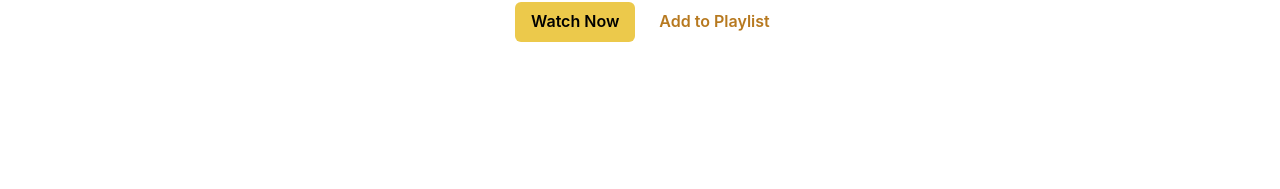
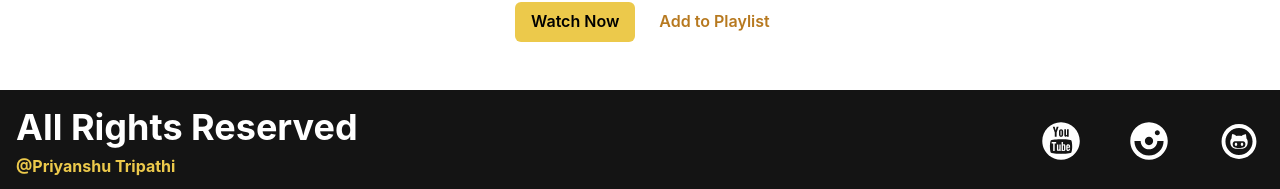
Before and after one commit to tripathi08/EduStream, a React (Create React App) app in the folder client/: page /courses in a window 1280 px wide. Shown: the part 670-859 px from the top of the page. Before the commit the page ends 800 px from the top, so only its background shows below. Built offline with nearby package versions, Linux system fonts and the light colour scheme.

Commit message:
created footer component

```diff
--- a/client/src/App.js
+++ b/client/src/App.js
@@ -3,6 +3,7 @@
 import Home from './components/Home/Home';
 import Header from './components/Layout/Header/Header';
 import Courses from './components/Courses/Courses';
+import Footer from './components/Layout/Footer/Footer';
 
 function App() {
   return (
@@ -12,6 +13,7 @@
         <Route path='/' element={<Home/>}/>
         <Route path='/courses' element={<Courses/>}/>
       </Routes>
+      <Footer/>
     </BrowserRouter>
   );
 }
--- /dev/null
+++ b/client/src/components/Layout/Footer/Footer.jsx
@@ -0,0 +1,32 @@
+import { Box, HStack, Heading, Stack, VStack } from '@chakra-ui/react'
+import {TiSocialYoutubeCircular,TiSocialInstagramCircular} from "react-icons/ti"
+import {DiGithub} from "react-icons/di"
+
+const Footer = () => {
+  return (
+    <Box padding={'4'} bg={"blackAlpha.900"} minH={'10vh'}>
+      <Stack direction={["column","row"]}>
+      <VStack alignItems={["center","flex-start"]} width={"full"}>
+       <Heading children="All Rights Reserved" color={"white"}/>
+       <Heading children="@Priyanshu Tripathi" fontFamily={"body"} size={"sm"} color={"yellow.400"}/>
+      </VStack>
+      <HStack spacing={["2","10"]} justifyContent={"center"}
+      color={"white"}
+      fontSize={"50"}
+      >
+       <a href='https://youtube.com' target='_blank'>
+       <TiSocialYoutubeCircular/>
+       </a>
+       <a href='https://instagram.com' target='_blank'>
+       <TiSocialInstagramCircular/>
+       </a>
+       <a href='https://github.com/tripathi08' target='_blank'>
+       <DiGithub/>
+       </a>
+      </HStack>
+      </Stack>
+    </Box>
+  )
+}
+
+export default Footer
```
